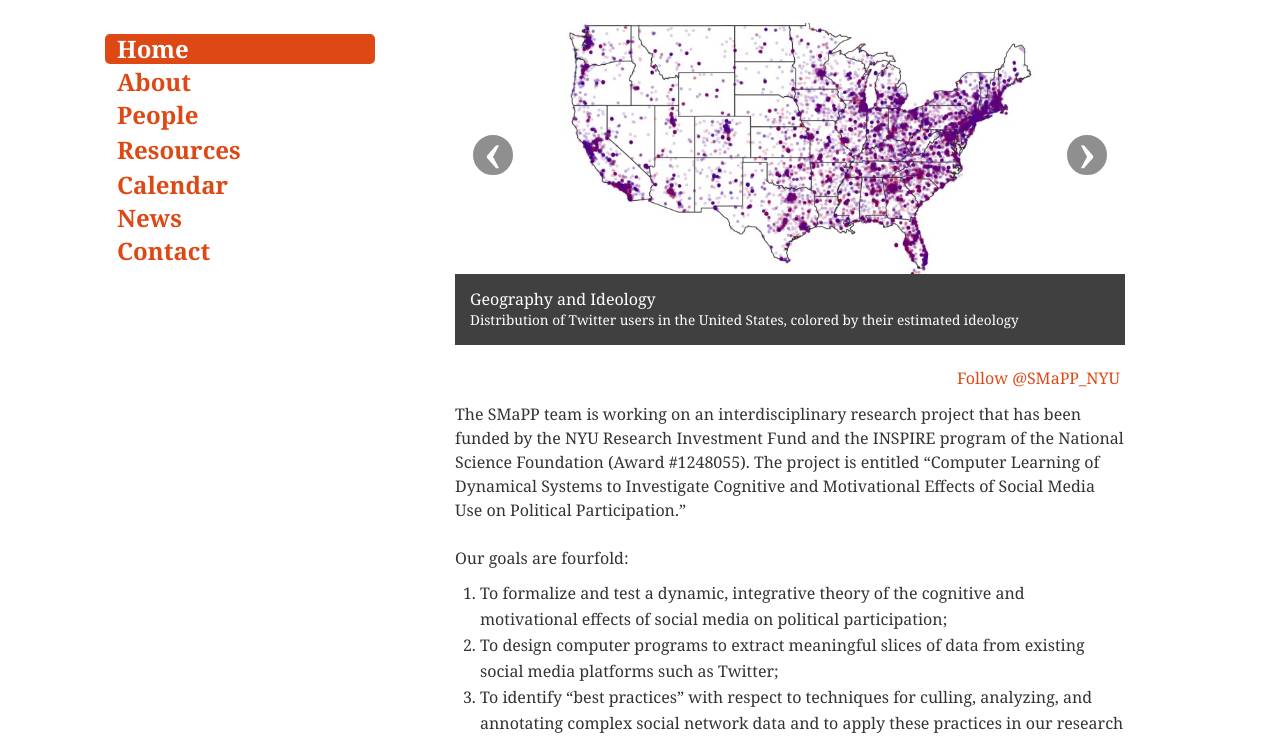
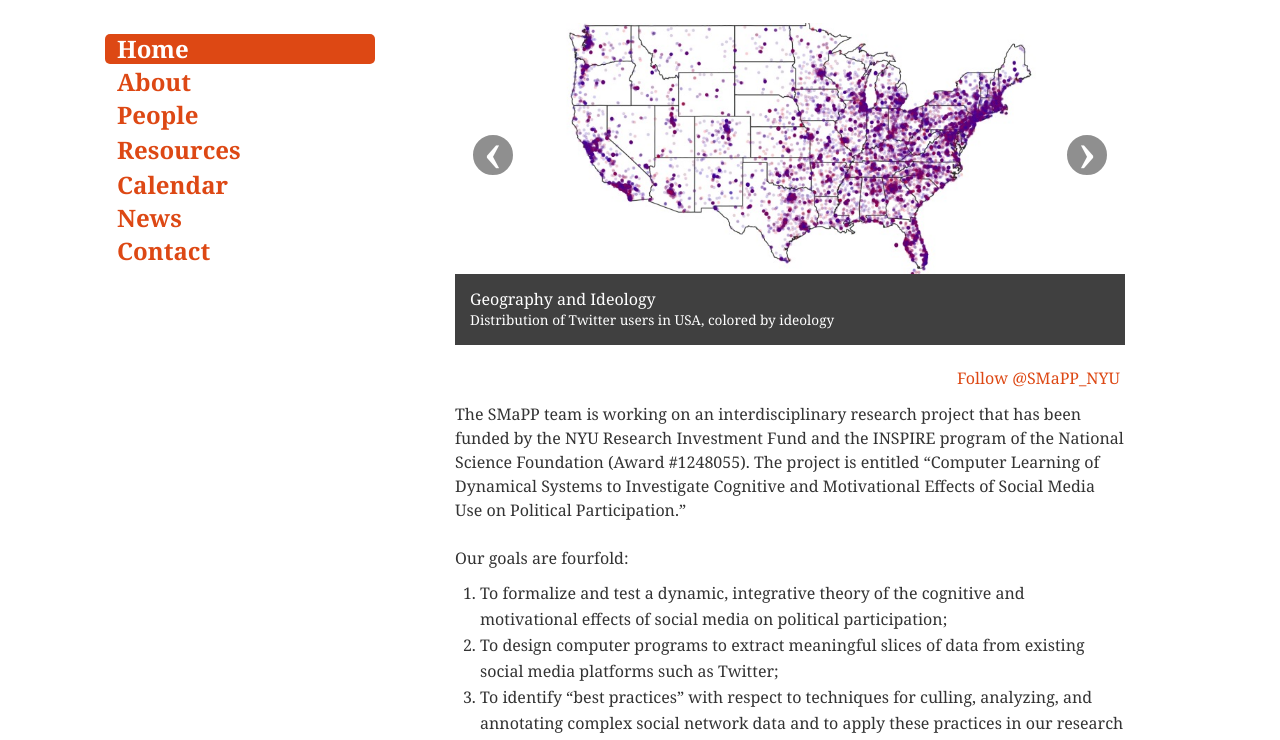
Before and after one commit to pchai/SMaPP_Website, a plain HTML site: page index.html in a window 1280 px wide. Shown: the part 57-797 px from the top of the page. Drawn offline with nearby package versions, Linux system fonts and the light colour scheme.

Commit message:
Banner changed

```diff
--- a/index.html
+++ b/index.html
@@ -156,7 +156,7 @@
                         <img src="img/SocialMedia1.jpg" class="img-rounded" alt="">
                         <div class="carousel-caption">
                           <p>Geography and Ideology<br>
-                          <small>Distribution of Twitter users in the United States, colored by their estimated ideology</small></p>
+                          <small>Distribution of Twitter users in USA, colored by ideology</small></p>
                         </div>
                       </div>
                       <div class="item">
```
